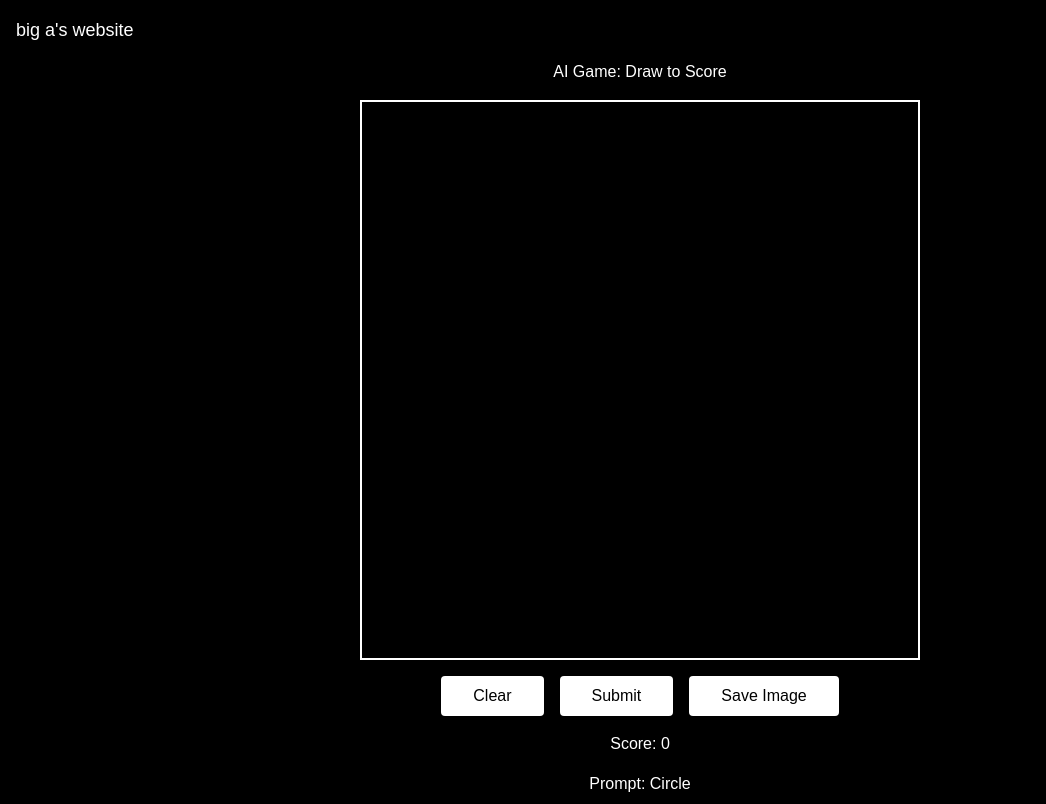
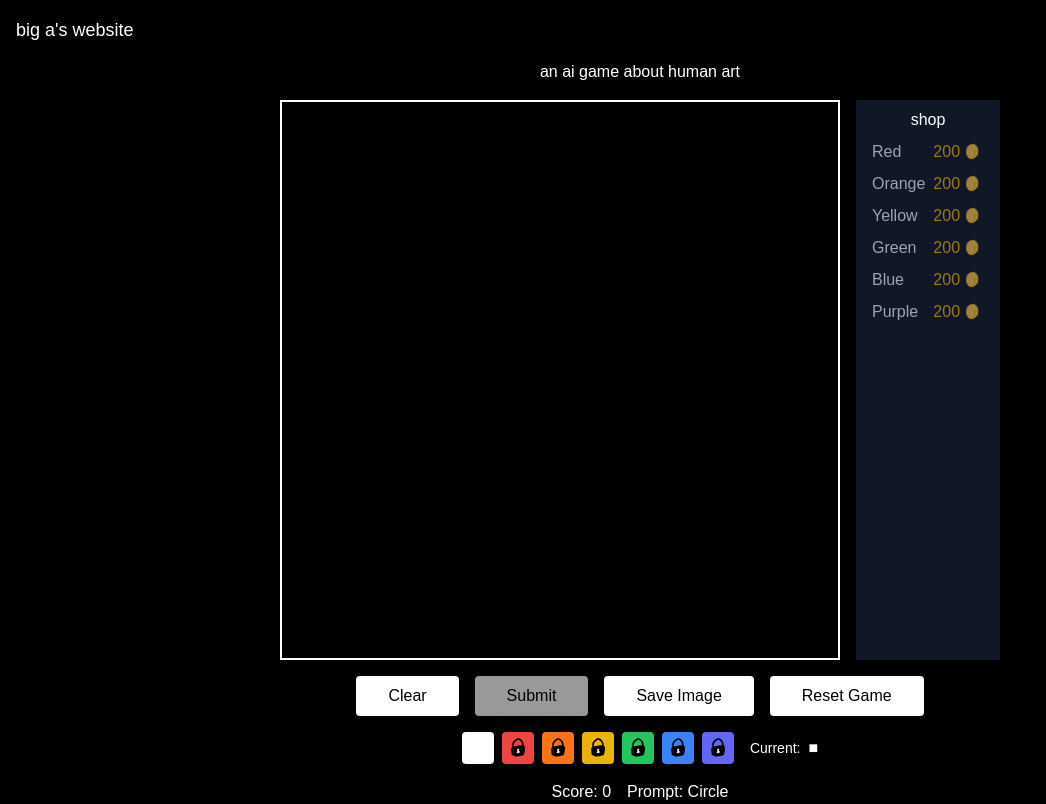
Before and after one commit to alexhutton28/big-a-website, a Next.js app: page /experiment-one in a window 1280 px wide. Shown: the whole page, without its empty margins (0-1046 px from the left). Built offline with nearby package versions, Linux system fonts and the light colour scheme.

Commit message:
add shop

```diff
--- a/src/app/experiment-one/Canvas.tsx
+++ b/src/app/experiment-one/Canvas.tsx
@@ -1,13 +1,46 @@
 'use client';
 
 import { useEffect, useRef, useState } from 'react';
+import Image from 'next/image';
+import ColorButton from './ColorButton';
 
 export default function Canvas() {
   const canvasRef = useRef<HTMLCanvasElement>(null);
-  const [drawing, setDrawing] = useState(false);
+  const [, setDrawing] = useState(false);
   const drawingRef = useRef(false);
   const [playerScore, setPlayerScore] = useState(0);
   const [prompt, setPrompt] = useState('Circle');
+  const [currentColor, setCurrentColor] = useState<string>('#ffffff');
+  const colorRef = useRef<string>(currentColor);
+  const [isCanvasEmpty, setIsCanvasEmpty] = useState(true);
+  const isEmptyRef = useRef(true);
+
+  // Define shop items and palette order
+  const SHOP_ITEMS = [
+    { name: 'Red', color: '#ef4444', cost: 200 },
+    { name: 'Orange', color: '#f97316', cost: 200 },
+    { name: 'Yellow', color: '#eab308', cost: 200 },
+    { name: 'Green', color: '#22c55e', cost: 200 },
+    { name: 'Blue', color: '#3b82f6', cost: 200 },
+    { name: 'Purple', color: '#6366f1', cost: 200 },
+  ] as const;
+  const PALETTE = ['#ffffff', ...SHOP_ITEMS.map((i) => i.color)];
+
+  // Track unlocked colors (white is always unlocked)
+  const [unlockedColors, setUnlockedColors] = useState<Set<string>>(() => new Set(['#ffffff']));
+
+  const isUnlocked = (color: string) => unlockedColors.has(color);
+  const canAfford = (cost: number) => playerScore >= cost;
+  const purchaseColor = (color: string, cost: number) => {
+    if (isUnlocked(color)) return; // already owned
+    if (!canAfford(cost)) return; // not enough score
+    setPlayerScore((s) => s - cost);
+    setUnlockedColors((prev) => {
+      const next = new Set(prev);
+      next.add(color);
+      return next;
+    });
+  };
 
   useEffect(() => {
     const canvas = canvasRef.current!;
@@ -22,7 +55,8 @@ export default function Canvas() {
       ctx.lineCap = 'round';
       ctx.lineJoin = 'round';
       ctx.lineWidth = 4;
-      ctx.strokeStyle = 'white';
+      isEmptyRef.current = true;
+      setIsCanvasEmpty(true);
     };
 
     resizeCanvas();
@@ -41,6 +75,13 @@ export default function Canvas() {
       const { x, y } = getPos(e);
       ctx.beginPath();
       ctx.moveTo(x, y);
+      // Mark canvas as non-empty on first interaction
+      if (isEmptyRef.current) {
+        isEmptyRef.current = false;
+        setIsCanvasEmpty(false);
+      }
+      // Use latest color without re-running effect
+      ctx.strokeStyle = colorRef.current;
     };
 
     const endDrawing = () => {
@@ -55,6 +96,10 @@ export default function Canvas() {
       const { x, y } = getPos(e);
       ctx.lineTo(x, y);
       ctx.stroke();
+      if (isEmptyRef.current) {
+        isEmptyRef.current = false;
+        setIsCanvasEmpty(false);
+      }
     };
 
     canvas.addEventListener('mousedown', startDrawing);
@@ -79,12 +124,23 @@ export default function Canvas() {
     };
   }, []);
 
+  useEffect(() => {
+    colorRef.current = currentColor;
+    const canvas = canvasRef.current;
+    if (!canvas) return;
+    const ctx = canvas.getContext('2d');
+    if (!ctx) return;
+    ctx.strokeStyle = currentColor;
+  }, [currentColor]);
+
   const handleClear = () => {
     const canvas = canvasRef.current;
     if (!canvas) return;
     const ctx = canvas.getContext('2d');
     if (!ctx) return;
     ctx.clearRect(0, 0, canvas.width, canvas.height);
+    isEmptyRef.current = true;
+    setIsCanvasEmpty(true);
   };
 
   const handleNewPrompt = async () => {
@@ -103,6 +159,14 @@ export default function Canvas() {
     }
   };
 
+  // Dont delete - for debugging
+  // eslint-disable-next-line @typescript-eslint/no-unused-vars
+  const handleSubmitDebug = () => {
+    setPlayerScore((s) => s + 50);
+    handleNewPrompt();
+    handleClear();
+  };
+
   const handleSubmit = async () => {
     const canvas = canvasRef.current;
     if (!canvas) return;
@@ -112,7 +176,6 @@ export default function Canvas() {
     try {
       const imageUrl = canvas.toDataURL('image/png');
 
-      // Send drawing + prompt to backend
       const res = await fetch('/api/ai', {
         method: 'POST',
         headers: { 'Content-Type': 'application/json' },
@@ -126,7 +189,7 @@ export default function Canvas() {
         typeof data.output === 'number' ? data.output : parseInt(String(data.output), 10);
 
       if (Number.isFinite(score)) {
-        setPlayerScore((s) => s + score);
+        setPlayerScore((s) => s + score * 2);
         handleNewPrompt();
         handleClear();
       } else {
@@ -146,13 +209,53 @@ export default function Canvas() {
     link.click();
   };
 
+  const resetGame = () => {
+    setPlayerScore(0);
+    handleNewPrompt();
+    handleClear();
+  };
+
+  const handleSetColor = (color: string) => setCurrentColor(color);
+
   return (
     <div className="flex flex-col gap-3 items-center">
-      <div>AI Game: Draw to Score</div>
+      <div>an ai game about human art</div>
+      <div className="flex flex-row gap-3">
         <canvas
           ref={canvasRef}
           className="border-2 border-white w-[70vh] h-[70vh] max-w-[800px] max-h-[800px]"
         />
+        <div className="flex flex-col p-2 bg-gray-900">
+          <div className="mb-1 text-center">shop</div>
+
+          {/* Shop buttons generated from items - hide owned items */}
+          {SHOP_ITEMS.filter((item) => !isUnlocked(item.color)).length === 0 ? (
+            <div className="text-sm opacity-70">All items purchased</div>
+          ) : (
+            SHOP_ITEMS.filter((item) => !isUnlocked(item.color)).map((item) => {
+              const affordable = canAfford(item.cost);
+              const disabled = !affordable;
+              const classes = `flex items-center gap-2 px-2 py-1 rounded justify-between ${
+                disabled ? 'opacity-60 cursor-not-allowed' : 'hover:bg-gray-800'
+              }`;
+              return (
+                <button
+                  key={item.name}
+                  onClick={() => purchaseColor(item.color, item.cost)}
+                  disabled={disabled}
+                  className={classes}
+                >
+                  <span>{item.name}</span>
+                  <span className="inline-flex items-center">
+                    <span className="text-money">{item.cost}</span>
+                    <Image src="/coin.svg" alt="Gold" width={24} height={24} />
+                  </span>
+                </button>
+              );
+            })
+          )}
+        </div>
+      </div>
       <div className="flex gap-3">
         <button
           onClick={handleClear}
@@ -162,7 +265,8 @@ export default function Canvas() {
         </button>
         <button
           onClick={handleSubmit}
-          className="rounded bg-white px-4 py-2 text-black hover:bg-gray-200"
+          disabled={isCanvasEmpty}
+          className="rounded bg-white px-4 py-2 text-black hover:bg-gray-200 disabled:opacity-60 disabled:cursor-not-allowed"
         >
           Submit
         </button>
@@ -172,9 +276,30 @@ export default function Canvas() {
         >
           Save Image
         </button>
+        <button
+          onClick={resetGame}
+          className="rounded bg-white px-4 py-2 text-black hover:bg-gray-200"
+        >
+          Reset Game
+        </button>
       </div>
+      <div className="flex gap-2 items-center">
+        {/* Palette buttons reflect locked/unlocked state */}
+        {PALETTE.map((color) => (
+          <ColorButton
+            key={color}
+            color={color}
+            onClick={handleSetColor}
+            locked={!isUnlocked(color)}
+          />
+        ))}
+        <span className="ml-2 text-sm">Current:</span>
+        <span style={{ color: currentColor }}>■</span>
+      </div>
+      <div className="flex items-center gap-3">
         <div>Score: {playerScore}</div>
         <div>Prompt: {prompt}</div>
       </div>
+    </div>
   );
 }
--- /dev/null
+++ b/src/app/experiment-one/ColorButton.tsx
@@ -0,0 +1,40 @@
+import React, { useState } from 'react';
+import Image from 'next/image';
+
+export default function ColorButton({
+  color,
+  onClick,
+  locked = true,
+}: {
+  color: string;
+  onClick: (color: string) => void;
+  locked?: boolean;
+}) {
+  const [hovered, setHovered] = useState(false);
+  return (
+    <button
+      onClick={() => {
+        if (locked) return;
+        onClick(color);
+      }}
+      onMouseEnter={() => !locked && setHovered(true)}
+      onMouseLeave={() => !locked && setHovered(false)}
+      className={locked ? 'p-1 rounded' : 'p-1 rounded cursor-pointer'}
+      style={{
+        backgroundColor: color,
+        boxShadow: !locked && hovered ? 'inset 0 0 0 2px #ffffff' : 'none',
+        cursor: locked ? 'default' : undefined,
+      }}
+      aria-label={`Set color ${color}`}
+    >
+      <Image
+        src="/lock.svg"
+        alt="Locked"
+        width={24}
+        height={24}
+        style={{ opacity: locked ? 1 : 0 }}
+        priority
+      />
+    </button>
+  );
+}
--- a/src/app/globals.css
+++ b/src/app/globals.css
@@ -16,6 +16,7 @@
   --spacing-4: 32px;
   --spacing-5: 64px;
   --spacing-6: 128px;
+  --color-money: #ffb700;
 }
 
 @media (prefers-color-scheme: dark) {
@@ -30,3 +31,8 @@ body {
   color: var(--foreground);
   font-family: Arial, Helvetica, sans-serif;
 }
+
+/* Utility: money text color */
+.text-money {
+  color: #ffb700;
+}
```
Also changed, not shown: public/coin.svg (added), public/lock.svg (added). Lines whose indentation alone changed are shown as unchanged.
